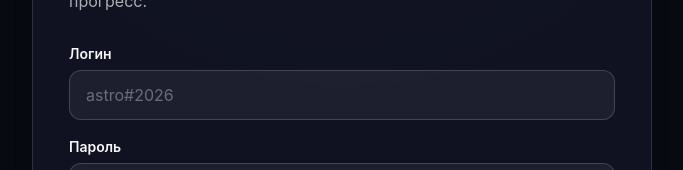
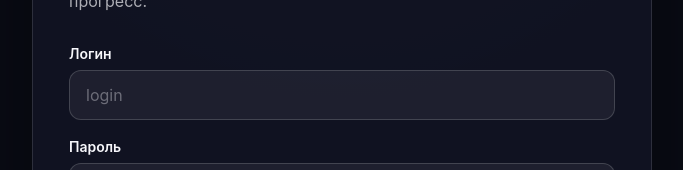
Before and after one commit to annmihaylova/astro-trainer, a React (Vite) app: page /login in a window 1280 px wide. Shown: the part 300-470 px from the top of the page, without its empty margins (298-981 px from the left). Built offline with nearby package versions, Linux system fonts and the light colour scheme.

Commit message:
placeholder 2

```diff
--- a/src/pages/auth/LoginPage.tsx
+++ b/src/pages/auth/LoginPage.tsx
@@ -107,7 +107,7 @@ function LoginPage() {
                                     event.target.value,
                                 )
                             }
-                            placeholder="astro#2026"
+                            placeholder="login"
                             required
                             type="text"
                             value={loginValue}
```
